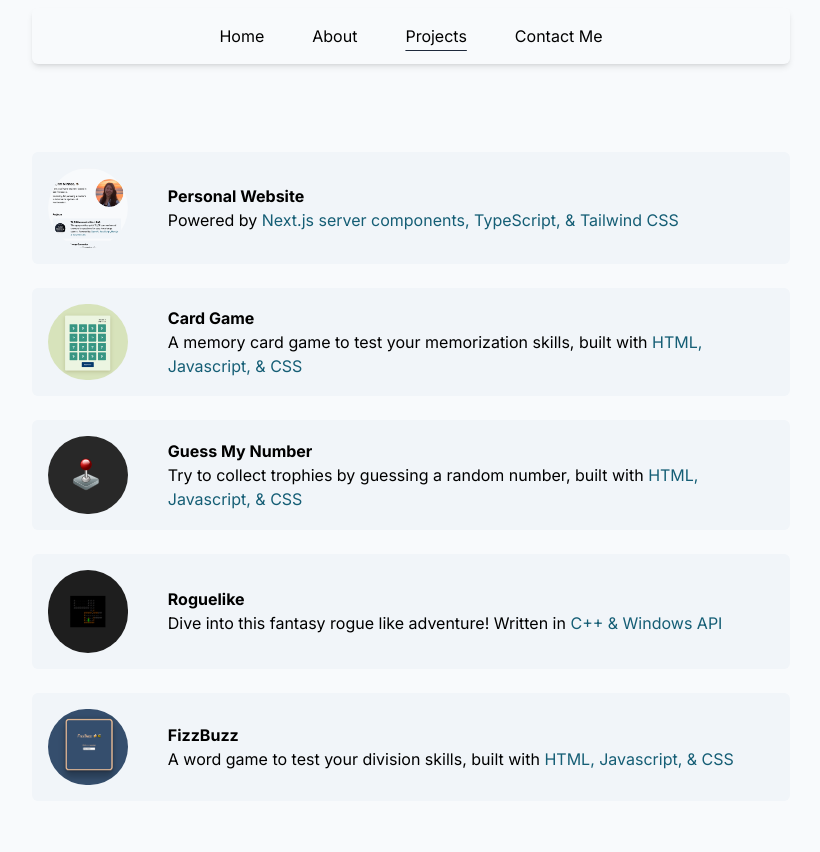
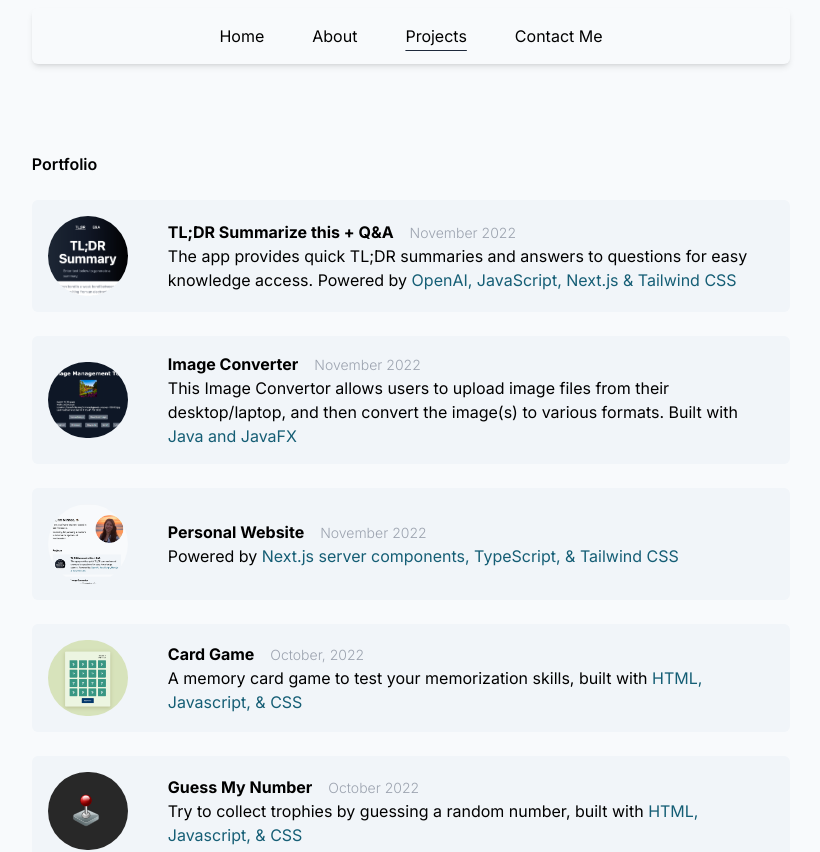
Before and after one commit to erinmhpark/minheepark.dev, a Next.js app: page /projects in a window 1280 px wide. Shown: the top 852 px of the page, without its empty margins (229-1049 px from the left). Before the commit the page ends 801 px from the top, so only its background shows below. Built offline with nearby package versions, Linux system fonts and the light colour scheme.

Commit message:
Add buildDate prop

```diff
--- a/app/projects/page.tsx
+++ b/app/projects/page.tsx
@@ -1,13 +1,15 @@
 import ProjectCard from "app/projectCard";
 import cardGameImage from "public/cardGame.png";
-import fizzBuzzImage from "public/fizzBuzz.png";
 import guessMyNumberImage from "public/guessMyNumber.png";
+import imageConverter from "public/imageConverter.png";
 import personWebsiteImage from "public/personalWebsite.png";
 import roguelikeImage from "public/roguelike.png";
+import tldrQandAImage from "public/tldrQandAImage.png";
 
 export default function Projects() {
   return (
     <div className="mt-4 flex flex-col gap-6 sm:mt-20">
+      <h2 className="font-semibold">Portfolio</h2>
       {projects.map((project) => (
         <ProjectCard
           key={project.href}
@@ -15,6 +17,7 @@ export default function Projects() {
           content={project.content}
           href={project.href}
           img={project.img}
+          buildDate={project.buildDate}
         />
       ))}
     </div>
@@ -22,6 +25,34 @@ export default function Projects() {
 }
 
 const projects = [
+  {
+    title: "TL;DR Summarize this + Q&A",
+    content: (
+      <>
+        The app provides quick TL;DR summaries and answers to questions for easy
+        knowledge access. Powered by{" "}
+        <span className="text-cyan-800">
+          OpenAI, JavaScript, Next.js & Tailwind CSS
+        </span>
+      </>
+    ),
+    href: "https://tldr-summarize-this.vercel.app/",
+    img: tldrQandAImage,
+    buildDate: "November 2022",
+  },
+  {
+    title: "Image Converter",
+    content: (
+      <>
+        This Image Convertor allows users to upload image files from their
+        desktop/laptop, and then convert the image(s) to various formats. Built
+        with <span className="text-cyan-800">Java and JavaFX</span>
+      </>
+    ),
+    href: "https://github.com/erinmhpark/INFO5100_002743228_MinheePark/tree/main/imageManagementTool_FinalProject",
+    img: imageConverter,
+    buildDate: "November 2022",
+  },
   {
     title: "Personal Website",
     content: (
@@ -32,8 +63,9 @@ const projects = [
         </span>
       </>
     ),
-    href: "https://curious-souffle-cb1a97.netlify.app",
+    href: "https://minheepark-dev.vercel.app/",
     img: personWebsiteImage,
+    buildDate: "November 2022",
   },
   {
     title: "Card Game",
@@ -45,6 +77,7 @@ const projects = [
     ),
     href: "https://serene-alfajores-370611.netlify.app/",
     img: cardGameImage,
+    buildDate: "October, 2022",
   },
   {
     title: "Guess My Number",
@@ -56,6 +89,7 @@ const projects = [
     ),
     href: "https://inquisitive-hotteok-a8a319.netlify.app",
     img: guessMyNumberImage,
+    buildDate: "October 2022",
   },
   {
     title: "Roguelike",
@@ -67,16 +101,6 @@ const projects = [
     ),
     href: "https://github.com/erinmhpark/roguelike",
     img: roguelikeImage,
-  },
-  {
-    title: "FizzBuzz",
-    content: (
-      <>
-        A word game to test your division skills, built with{" "}
-        <span className="text-cyan-800">HTML, Javascript, & CSS</span>
-      </>
-    ),
-    href: "https://ornate-unicorn-ab2470.netlify.app",
-    img: fizzBuzzImage,
+    buildDate: "June 2021",
   },
 ];
```
